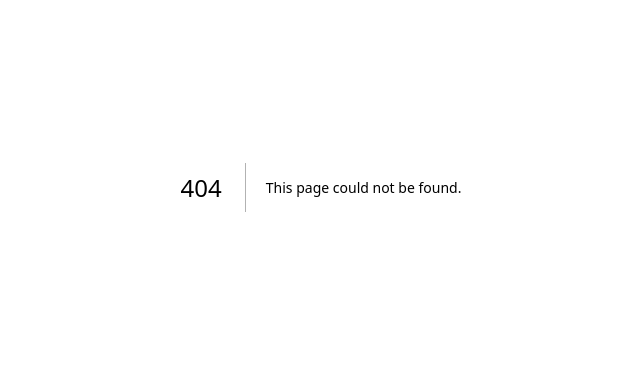
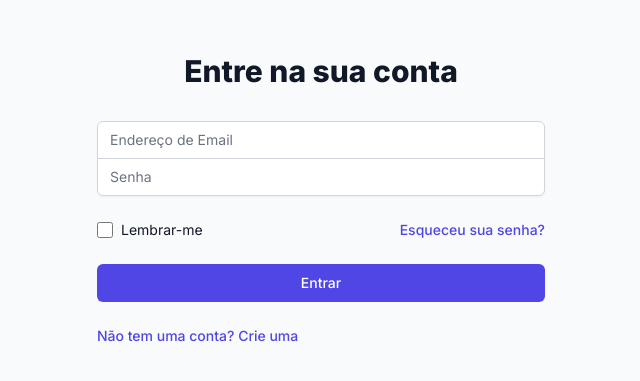
Before and after one commit to Dijaa/starting-with-next, a Next.js app: page /login in a window 1280 px wide. Before the commit this address had no page. Shown: the part 213-594 px from the top of the page, without its empty margins (319-959 px from the left). Built offline with nearby package versions, Linux system fonts and the light colour scheme.

Commit message:
first commit

```diff
--- /dev/null
+++ b/src/app/login/page.tsx
@@ -0,0 +1,92 @@
+import React from "react";
+
+export default function Home() {
+  return (
+    <div className="min-h-screen flex items-center justify-center bg-gray-50 py-12 px-4 sm:px-6 lg:px-8">
+      <div className="max-w-md w-full space-y-8">
+        <div>
+          <h2 className="mt-6 text-center text-3xl font-extrabold text-gray-900">
+            Entre na sua conta
+          </h2>
+        </div>
+        <form className="mt-8 space-y-6" action="#" method="POST">
+          <input type="hidden" name="remember" value="true" />
+          <div className="rounded-md shadow-sm -space-y-px">
+            <div>
+              <label htmlFor="email-address" className="sr-only">
+                Endereço de Email
+              </label>
+              <input
+                id="email-address"
+                name="email"
+                type="email"
+                autoComplete="email"
+                required
+                className="appearance-none rounded-none relative block w-full px-3 py-2 border border-gray-300 placeholder-gray-500 text-gray-900 rounded-t-md focus:outline-none focus:ring-indigo-500 focus:border-indigo-500 focus:z-10 sm:text-sm"
+                placeholder="Endereço de Email"
+              />
+            </div>
+            <div>
+              <label htmlFor="password" className="sr-only">
+                Senha
+              </label>
+              <input
+                id="password"
+                name="password"
+                type="password"
+                autoComplete="current-password"
+                required
+                className="appearance-none rounded-none relative block w-full px-3 py-2 border border-gray-300 placeholder-gray-500 text-gray-900 rounded-b-md focus:outline-none focus:ring-indigo-500 focus:border-indigo-500 focus:z-10 sm:text-sm"
+                placeholder="Senha"
+              />
+            </div>
+          </div>
+
+          <div className="flex items-center justify-between">
+            <div className="flex items-center">
+              <input
+                id="remember_me"
+                name="remember_me"
+                type="checkbox"
+                className="h-4 w-4 text-indigo-600 focus:ring-indigo-500 border-gray-300 rounded"
+              />
+              <label
+                htmlFor="remember_me"
+                className="ml-2 block text-sm text-gray-900"
+              >
+                Lembrar-me
+              </label>
+            </div>
+
+            <div className="text-sm">
+              <a
+                href="#"
+                className="font-medium text-indigo-600 hover:text-indigo-500"
+              >
+                Esqueceu sua senha?
+              </a>
+            </div>
+          </div>
+
+          <div>
+            <button
+              type="submit"
+              className="group relative w-full flex justify-center py-2 px-4 border border-transparent text-sm font-medium rounded-md text-white bg-indigo-600 hover:bg-indigo-700 focus:outline-none focus:ring-2 focus:ring-offset-2 focus:ring-indigo-500"
+            >
+              Entrar
+            </button>
+          </div>
+
+          <div className="text-sm">
+            <a
+              href="/register"
+              className="font-medium text-indigo-600 hover:text-indigo-500 cursor-pointer"
+            >
+              Não tem uma conta? Crie uma
+            </a>
+          </div>
+        </form>
+      </div>
+    </div>
+  );
+}
--- /dev/null
+++ b/src/app/register/page.tsx
@@ -0,0 +1,46 @@
+import React from 'react';
+
+export default function Home() {
+  return (
+    <div className="min-h-screen flex items-center justify-center bg-gray-50 py-12 px-4 sm:px-6 lg:px-8">
+      <div className="max-w-md w-full space-y-8">
+        <div>
+          <h2 className="mt-6 text-center text-3xl font-extrabold text-gray-900">
+            Crie sua conta
+          </h2>
+        </div>
+        <form className="mt-8 space-y-6" action="#" method="POST">
+          <div className="rounded-md shadow-sm -space-y-px">
+            <div>
+              <label htmlFor="name" className="sr-only">Nome</label>
+              <input id="name" name="name" type="text" autoComplete="name" required className="appearance-none rounded-none relative block w-full px-3 py-2 border border-gray-300 placeholder-gray-500 text-gray-900 rounded-t-md focus:outline-none focus:ring-indigo-500 focus:border-indigo-500 focus:z-10 sm:text-sm cursor-pointer" placeholder="Nome" />
+            </div>
+            <div>
+              <label htmlFor="email-address" className="sr-only">Endereço de Email</label>
+              <input id="email-address" name="email" type="email" autoComplete="email" required className="appearance-none rounded-none relative block w-full px-3 py-2 border border-gray-300 placeholder-gray-500 text-gray-900 rounded-t-md focus:outline-none focus:ring-indigo-500 focus:border-indigo-500 focus:z-10 sm:text-sm cursor-pointer" placeholder="Endereço de Email" />
+            </div>
+            <div>
+              <label htmlFor="password" className="sr-only">Senha</label>
+              <input id="password" name="password" type="password" autoComplete="new-password" required className="appearance-none rounded-none relative block w-full px-3 py-2 border border-gray-300 placeholder-gray-500 text-gray-900 rounded-b-md focus:outline-none focus:ring-indigo-500 focus:border-indigo-500 focus:z-10 sm:text-sm cursor-pointer" placeholder="Senha" />
+            </div>
+            <div>
+              <label htmlFor="confirm-password" className="sr-only">Repita a Senha</label>
+              <input id="confirm-password" name="confirm-password" type="password" autoComplete="new-password" required className="appearance-none rounded-none relative block w-full px-3 py-2 border border-gray-300 placeholder-gray-500 text-gray-900 rounded-b-md focus:outline-none focus:ring-indigo-500 focus:border-indigo-500 focus:z-10 sm:text-sm cursor-pointer" placeholder="Repita a Senha" />
+            </div>
+          </div>
+
+          <div>
+            <button type="submit" className="group relative w-full flex justify-center py-2 px-4 border border-transparent text-sm font-medium rounded-md text-white bg-indigo-600 hover:bg-indigo-700 focus:outline-none focus:ring-2 focus:ring-offset-2 focus:ring-indigo-500 cursor-pointer">
+              Registrar
+            </button>
+          </div>
+        </form>
+        <div className="text-sm">
+          <a href="/login" className="font-medium text-indigo-600 hover:text-indigo-500 cursor-pointer">
+            Já tem uma conta? Entre aqui
+          </a>
+        </div>
+      </div>
+    </div>
+  );
+}
```
Also changed, not shown: src/app/home/page.tsx (added).
